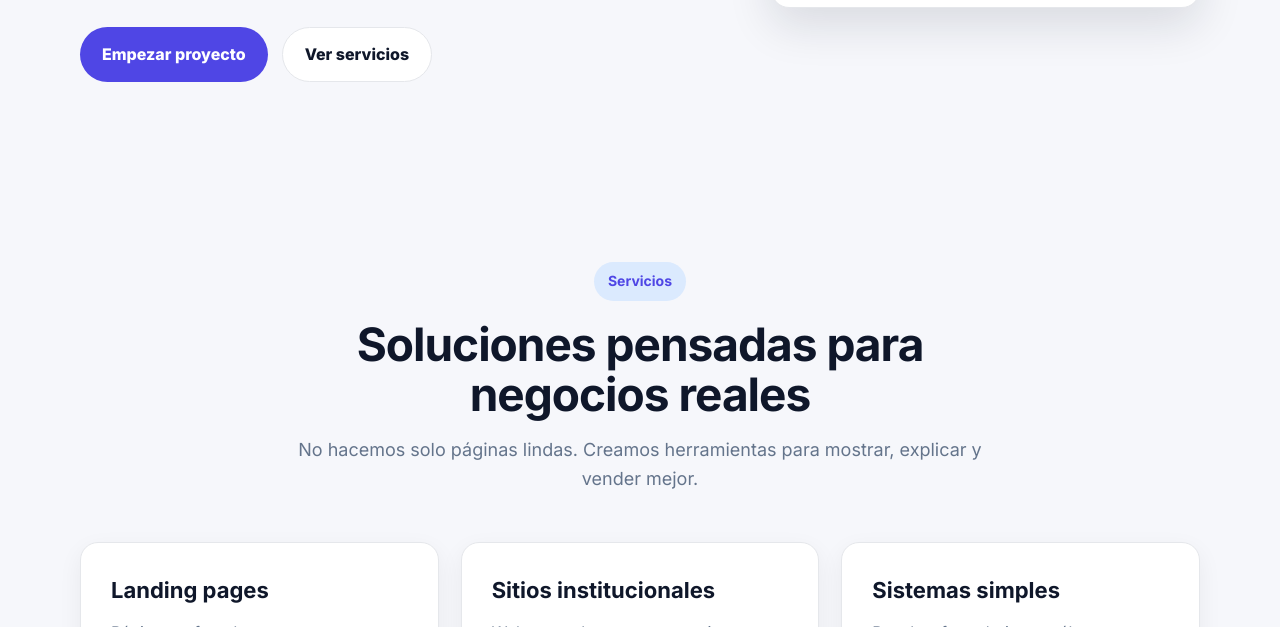
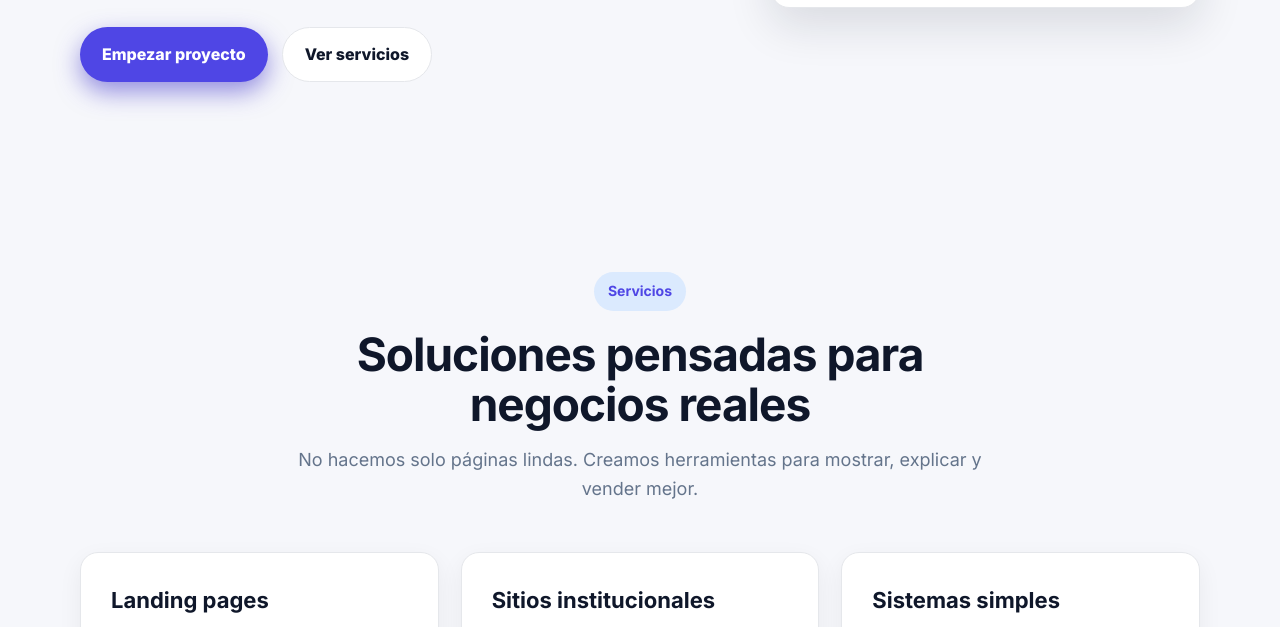
Before and after one commit to MateoBorrero12/landing-Borkin, a plain HTML site: page index.html in a window 1280 px wide. Shown: the part 511-1138 px from the top of the page. Drawn offline with Linux system fonts and the light colour scheme.

Commit message:
update landing page

```diff
--- a/styles.css
+++ b/styles.css
@@ -163,6 +163,7 @@ button {
 .btn-primary {
     background: var(--primary);
     color: white;
+    box-shadow: 0 10px 25px rgba(67, 56, 202, 0.55);
 }
 
 .btn-primary:hover {
@@ -216,7 +217,7 @@ button {
 /* SECCIONES */
 
 .section {
-    padding: 90px 0;
+    padding: 100px 0;
 }
 
 .dark-section {
@@ -264,7 +265,7 @@ button {
     border-radius: var(--radius);
     border: 1px solid var(--border);
     box-shadow: 0 8px 24px rgba(15, 23, 42, 0.06);
-    transition: 0.25s;
+    transition: 0.25s ease;
 }
 
 .card:hover {
```
